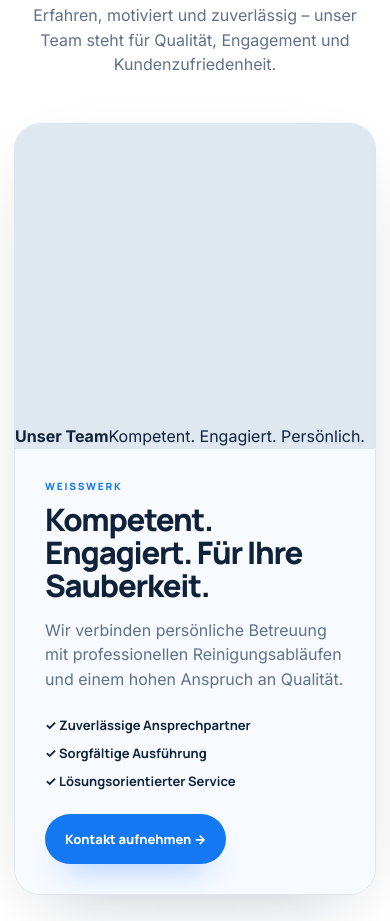
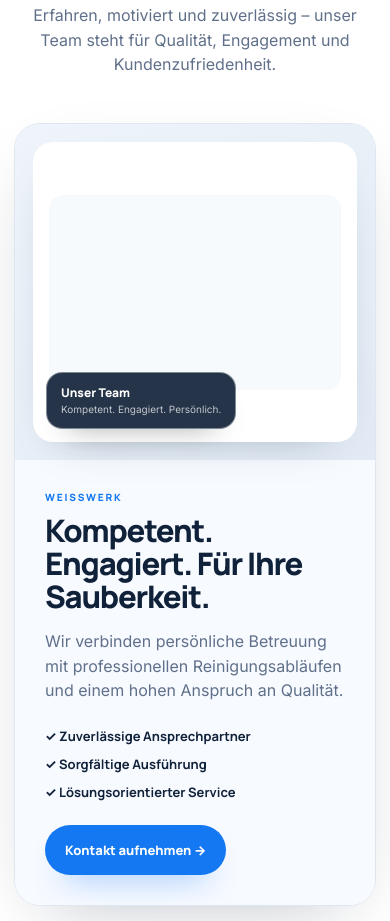
Before and after one commit to momograzer-crypto/weisswerk-website, a plain HTML site: page index.html in a window 390 px wide. Shown: the part 5318-6239 px from the top of the page. Drawn offline with Linux system fonts and the light colour scheme.

Commit message:
Add premium team photo framing

```diff
--- a/styles.css
+++ b/styles.css
@@ -75,7 +75,11 @@ img{display:block;max-width:100%}a{color:inherit;text-decoration:none}button,inp
 .about-copy h2{margin:0 0 20px;font:800 clamp(34px,4vw,50px)/1.06 var(--head);letter-spacing:-.045em}.about-copy h2 span{color:var(--blue)}.about-copy p{color:var(--muted);font-size:16px;max-width:630px}.about-features{display:grid;grid-template-columns:repeat(3,1fr);gap:11px;margin:28px 0}.about-features div{padding:15px;border:1px solid var(--line);border-radius:14px;background:#fff}.about-features b{display:block;color:var(--blue);font:800 11px var(--head);margin-bottom:4px}.about-features span{font:700 12px var(--head)}
 
 .team-section{background:#fff}.team-showcase{display:grid;grid-template-columns:1.08fr .92fr;gap:0;border:1px solid var(--line);border-radius:26px;overflow:hidden;box-shadow:var(--shadow)}
-.team-photo{background:#dfe8f1}.team-photo img{width:100%;height:100%;min-height:420px;object-fit:cover;object-position:center}
+.team-photo{position:relative;background:linear-gradient(145deg,#eef4fa,#e2ebf5);padding:24px}
+.team-photo-inner{height:100%;min-height:420px;display:flex;align-items:center;justify-content:center;padding:16px;border-radius:20px;background:#fff;box-shadow:0 18px 44px -30px rgba(7,24,47,.38);overflow:hidden}
+.team-photo img{width:100%;height:auto;aspect-ratio:3/2;object-fit:contain;object-position:center;border-radius:14px;background:#f7fafc}
+.team-caption{position:absolute;left:42px;bottom:42px;display:flex;align-items:center;gap:10px;padding:11px 14px;border:1px solid rgba(255,255,255,.42);border-radius:999px;background:rgba(7,24,47,.88);backdrop-filter:blur(10px);color:#fff;box-shadow:0 16px 28px -22px rgba(0,0,0,.6)}
+.team-caption strong{font:800 12px var(--head)}.team-caption span{font-size:10px;color:rgba(255,255,255,.72)}
 .team-text{padding:48px;background:#f7faff}.mini-label{font:800 10px var(--head);letter-spacing:.18em;text-transform:uppercase;color:var(--blue)}.team-text h3{margin:10px 0 14px;font:800 clamp(31px,3.5vw,46px)/1.06 var(--head);letter-spacing:-.04em}.team-text p{color:var(--muted);font-size:16px}.team-points{display:grid;gap:10px;margin:24px 0}.team-points span{font:700 13px var(--head)}
 
 .process{background:#f8fbff}.process-grid{display:grid;grid-template-columns:repeat(4,1fr);gap:16px}.process-step{padding:28px;border:1px solid var(--line);border-radius:18px;background:#fff;box-shadow:0 16px 32px -34px rgba(7,24,47,.2)}.process-step span{display:grid;place-items:center;width:42px;height:42px;border-radius:50%;background:#07182f;color:#fff;font:800 11px var(--head);margin-bottom:28px}.process-step.last span{background:var(--blue)}.process-step h3{margin:0 0 7px;font:800 20px var(--head)}.process-step p{margin:0;color:var(--muted);font-size:14px}
@@ -100,7 +104,7 @@ form{display:grid;gap:14px}.career-card label,.contact-card label{display:grid;g
 @media (max-width:780px){
   .container{width:calc(100% - 28px)}.hero{min-height:auto}.hero-grid{grid-template-columns:1fr;padding:54px 0 108px;gap:34px}.hero-shade{background:linear-gradient(180deg,rgba(3,12,29,.65) 0%,rgba(3,12,29,.84) 52%,rgba(3,12,29,.98) 100%)}.hero-assurance{max-width:330px}.meister-badge{justify-self:start;width:92px;height:92px}.team-float{margin-top:2px}
   .hero h1{font-size:clamp(46px,14vw,66px)}.hero-copy>p{font-size:15px}.hero-actions{flex-direction:column}.hero-actions .btn{width:100%}.hero-contact{margin-top:26px}.trust-strip{margin-top:-30px}.trust-grid{grid-template-columns:1fr}.trust-grid>div+div{border-left:0;border-top:1px solid var(--line)}
-  .section{padding:76px 0}.section-head,.about-grid,.team-showcase,.career-grid,.contact-grid{grid-template-columns:1fr}.section-head p{justify-self:start;margin-top:4px}.service-grid,.process-grid{grid-template-columns:1fr}.about-features{grid-template-columns:1fr}.team-photo img{min-height:300px}.team-text{padding:30px}.career-grid,.contact-grid{gap:35px}.contact-card{padding:24px}.whatsapp-panel{grid-template-columns:1fr;text-align:center}.whatsapp-panel img{margin:auto}
+  .section{padding:76px 0}.section-head,.about-grid,.team-showcase,.career-grid,.contact-grid{grid-template-columns:1fr}.section-head p{justify-self:start;margin-top:4px}.service-grid,.process-grid{grid-template-columns:1fr}.about-features{grid-template-columns:1fr}.team-photo{padding:18px}.team-photo-inner{min-height:300px}.team-caption{left:31px;bottom:31px;flex-direction:column;align-items:flex-start;gap:1px;border-radius:16px}.team-text{padding:30px}.career-grid,.contact-grid{gap:35px}.contact-card{padding:24px}.whatsapp-panel{grid-template-columns:1fr;text-align:center}.whatsapp-panel img{margin:auto}
   .form-row{grid-template-columns:1fr}.footer-grid{grid-template-columns:1fr}.footer-bottom{flex-direction:column}.mobile-bar{display:grid;position:fixed;left:10px;right:10px;bottom:10px;z-index:90;grid-template-columns:1fr 1fr;gap:8px;padding:8px;border-radius:999px;background:rgba(7,24,47,.94);backdrop-filter:blur(12px);box-shadow:0 20px 38px -18px rgba(0,0,0,.6)}.mobile-bar a{display:grid;place-items:center;height:46px;border-radius:999px;font:800 13px var(--head);color:#fff;background:rgba(255,255,255,.09)}.mobile-bar a:last-child{background:var(--green)}
   body{padding-bottom:72px}
 }
```
